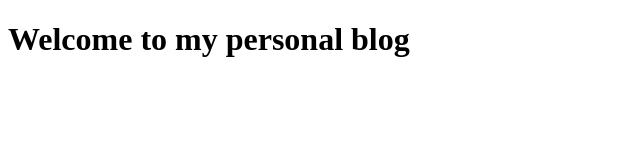
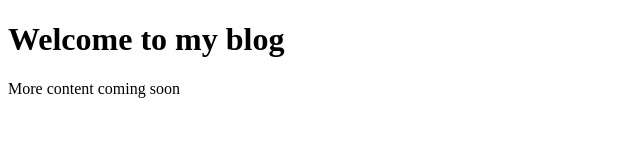
Before and after one commit to jirishus/learnu, a website: page www/index.html in a window 1280 px wide. Shown: the whole page, without its empty margins (0-640 px from the left). Drawn offline with Linux system fonts and the light colour scheme.

Commit message:
testing push to deploy

```diff
--- a/www/index.html
+++ b/www/index.html
@@ -14,6 +14,9 @@
   <nav>
   </nav>
 </header>
-  <h1>Welcome to my personal blog</h1>
+  <h1>Welcome to my blog</h1>
+  <p>
+    More content coming soon
+  </p>
 </body>
 </html>
```
Also changed, not shown: 1 other file.
